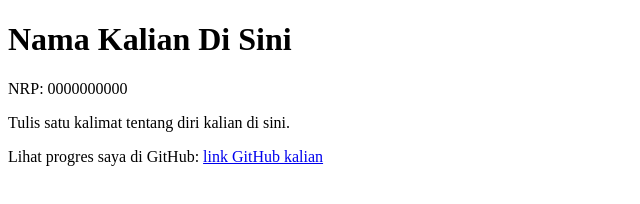
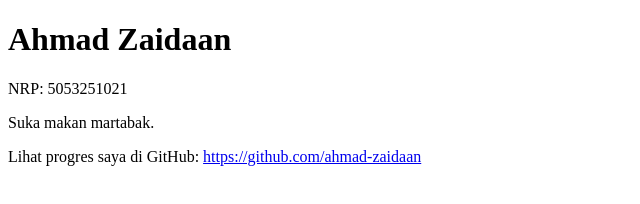
Before and after one commit to webdev-if-its/pweb-5053251021, a website: page m00/index.html in a window 1280 px wide. Shown: the whole page, without its empty margins (0-640 px from the left). Drawn offline with Linux system fonts and the light colour scheme.

Commit message:
Selesaikan pertemuan 0

```diff
--- a/m00/index.html
+++ b/m00/index.html
@@ -3,14 +3,14 @@
 <head>
   <meta charset="utf-8">
   <meta name="viewport" content="width=device-width, initial-scale=1">
-  <title>Untitled</title>
+  <title>Kartu Perkenalan Ahmad Zaidaan</title>
 </head>
 <body>
 
-  <h1 id="nama">Nama Kalian Di Sini</h1>
-  <p id="nrp">NRP: 0000000000</p>
-  <p id="bio">Tulis satu kalimat tentang diri kalian di sini.</p>
-  <p>Lihat progres saya di GitHub: <a id="github" href="#">link GitHub kalian</a></p>
+  <h1 id="nama">Ahmad Zaidaan</h1>
+  <p id="nrp">NRP: 5053251021</p>
+  <p id="bio">Suka makan martabak.</p>
+  <p>Lihat progres saya di GitHub: <a id="github" href="https://github.com/ahmad-zaidaan">https://github.com/ahmad-zaidaan</a></p>
 
 </body>
 </html>
```
